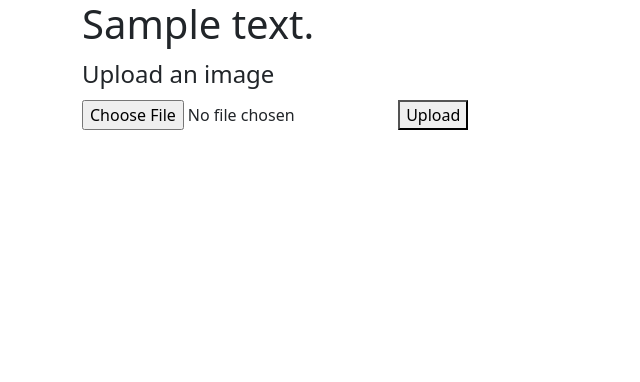
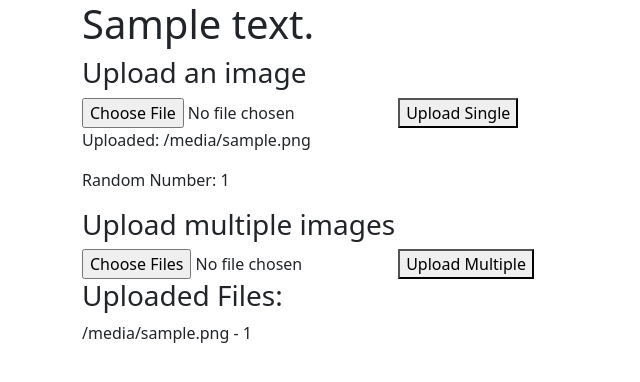
Before and after one commit to Baobear520/PhotoUploader, a Django app: template photos/templates/photos/index.html in a window 1280 px wide. Shown: the top 382 px of the page, without its empty margins (0-640 px from the left). Run offline with Django 5.2, Linux system fonts and the light colour scheme; the template is opened without the code that fills it: most values are stand-ins (such as "Sample title", 1, 10 or a date in 2020).

Commit message:
Adding a form for loading multiple images

```diff
--- a/photos/templates/photos/index.html
+++ b/photos/templates/photos/index.html
@@ -1,21 +1,52 @@
 {% extends "photos/base.html" %}
 
 {% block page_content %}
-    <h1>{{ content }}</h1>
+<h1>{{ content }}</h1>
+
+    <!-- Форма для единичной загрузки -->
+    <div class="upload-section">
+        <h3>Upload an image</h3>
+        <form method="post" enctype="multipart/form-data">
+            {% csrf_token %}
+            <input type="hidden" name="form_type" value="single">
+            <input type="file" name="single_image" required>
+            <button type="submit">Upload Single</button>
+        </form>
+
+        {% if single_upload %}
+        <div class="result">
+            <p>Uploaded: {{ single_upload.filename }}</p>
+            <p>Random Number: {{ single_upload.random_num }}</p>
+        </div>
+        {% endif %}
+    </div>
+<p></p>
+    <!-- Форма для множественной загрузки -->
+    <div class="upload-section">
+        <h3>Upload multiple images</h3>
+        <form method="post" enctype="multipart/form-data">
+            {% csrf_token %}
+            <input type="hidden" name="form_type" value="multiple">
+            <input type="file" name="multiple_images" multiple required>
+            <button type="submit">Upload Multiple</button>
+        </form>
+
+        {% if multiple_uploads %}
+        <div class="result">
+            <h3>Uploaded Files:</h3>
+            {% for file in multiple_uploads %}
+            <div class="file-info">
+                <p>{{ file.filename }} - {{ file.random_num }}</p>
+            </div>
+            {% endfor %}
+        </div>
+        {% endif %}
+    </div>
+
     {% if is_post %}
-        <div class="upload-info">
-            <p>Uploaded file: {{ filename }}</p>
-            <p>Random number: {{ image_random_num }}</p>
-            <p>Response time: {{ wait_time }}</p>
-        </div>
+    <div class="status-info">
+        <p>Processing time: {{ wait_time }}</p>
+    </div>
     {% endif %}
 
-    <form method="post" enctype="multipart/form-data">
-
-        <legend>Upload an image</legend>
-            {% csrf_token %}
-        <input type="file" name="image">
-        <button type="submit">Upload</button>
-    </form>
-
 {% endblock page_content %}
```
Also changed, not shown: photos/views.py (+60 -32 lines).
